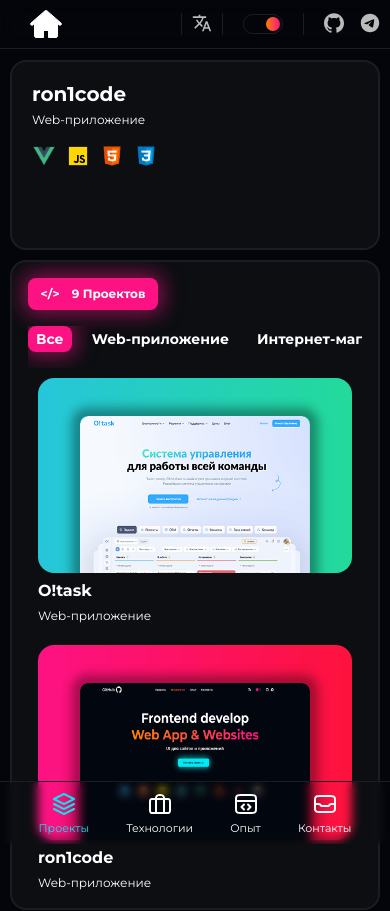
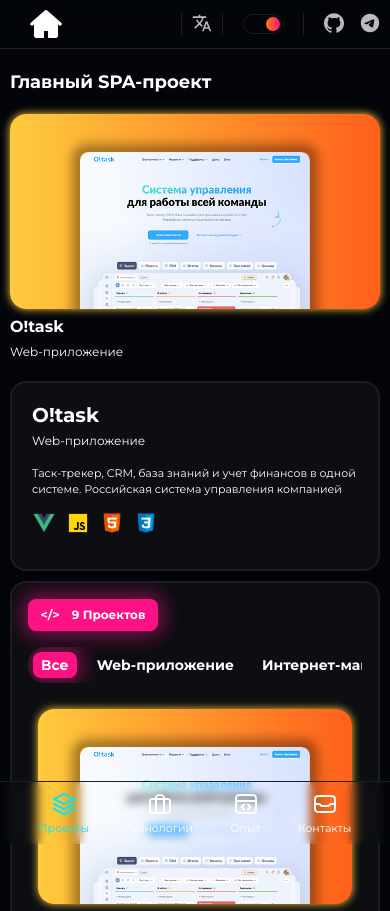
Before and after one commit to ron1ndev/ron1Code, a Vue app: page /projects in a window 390 px wide. Shown: the top 911 px of the page. Built offline with nearby package versions, Linux system fonts and the light colour scheme.

Commit message:
added and configured best-case

```diff
--- a/src/views/projects/project-item/projectsCard.vue
+++ b/src/views/projects/project-item/projectsCard.vue
@@ -24,7 +24,7 @@
 <template>
 
   <div class="projects-card" @mouseover="mouseOver(project)">
-    <div class="projects-card__wrap" :style="{'--bgGrafiend': project.background }">
+    <div class="projects-card__wrap" :class="{'gold': project.name === 'O!task'}" :style="{'--bgGrafiend': project.background, '--shadowColor':project.shadowColor }">
       <div class="projects-card__page">
         <img :src="project.img" :alt="project.name">
       </div>
--- a/src/views/projects/project-item/style.scss
+++ b/src/views/projects/project-item/style.scss
@@ -18,6 +18,14 @@
     position: relative;
     cursor: pointer;
     transition: all .3s;
+    box-shadow:0px 0px 8px var(--shadowColor);
+    // box-shadow:0px 0px 10px #07bb7f;
+
+    &.gold{
+      // border:2px solid #ff2eb9;
+      // border-radius:20px;
+
+    }
 
     &:hover{
       // transform: scale(1.05);
@@ -34,6 +42,8 @@
         display: block;
         opacity: 1;
       }
+
+      box-shadow:none;
     }
 
     @media (max-width:603px) {
@@ -103,6 +113,7 @@
       display: none;
       opacity: 0;
     }
+
 }
 
 @keyframes scaleUp {
--- a/src/views/projects/projects.vue
+++ b/src/views/projects/projects.vue
@@ -33,7 +33,8 @@
     type:'Web-приложение',
     slug:'app',
     img:projectImg1,
-    background:'linear-gradient(90deg, #26C6DA 0%, #23DA9A 100%)',
+    background:'linear-gradient(90deg, #FFCB3D 0%, #FF601C 100%)',
+    shadowColor:'#FFCB3D',
     description:'Таск-трекер, CRM, база знаний и учет финансов в одной системе. Российская система управления компанией',
     technologies:['vue','js','html','css'],
     linkGit:null,
@@ -46,6 +47,7 @@
     img:projectImg2,
     description:'Приложение портфолио, с показом свои работ, опыта и навыков',
     background:'linear-gradient(90deg, #FD1284 0%, #FD123D 100%)',
+    shadowColor:'#FD123D',
     technologies:['vue','js','html','css'],
     linkGit:'https://github.com/ron1ndev/ron1Code',
     linkWeb:'https://ron1ndev.github.io/ron1Code/#projects',
@@ -56,6 +58,7 @@
     slug:'store',
     img:projectImg3,
     background:'linear-gradient(90deg, #F27964 0%, #E47B5A 100%)',
+    shadowColor:'#F27964',
     technologies:['js','html','css'],
     description:'Интернет магазин для интерьера для дома и не только',
     linkGit:'https://github.com/ron1ndev/Halvace',
@@ -67,6 +70,7 @@
     slug:'buisnes',
     img:projectImg8,
     background:'linear-gradient(90deg, #6400E9 0%, #41A0D9 100%)',
+    shadowColor:'#6400E9',
     technologies:['js','html','css'],
     description:'Организация комплексных поставок товаров и материалов, различного назначения',
     linkGit:null,
@@ -78,6 +82,7 @@
     slug:'store',
     img:projectImg4,
     background:'linear-gradient(90deg, #005706 0%, #87E218 100%)',
+    shadowColor:'#07bb7f',
     technologies:['js','html','css'],
     description:'Интернет магазин ювелирных украшений, цифровых и спортивных товаров',
     linkGit:null,
@@ -88,7 +93,8 @@
     type:'Интернет-магазин',
     slug:'store',
     img:projectImg9,
-    background:'linear-gradient(90deg, #FFCB3D 0%, #FF601C 100%)',
+    background:'linear-gradient(90deg, #26C6DA 0%, #23DA9A 100%)',
+    shadowColor:'#2ef8ff',
     technologies:['js','html','css'],
     description:'Одежда для подростков и детей премиум качества',
     linkGit:null,
@@ -100,6 +106,7 @@
     slug:'landing',
     img:projectImg6,
     background:'linear-gradient(90deg, #151C2B 0%, #274384 100%)',
+    shadowColor:'#151C2B',
     technologies:['js','html','css'],
     description:'Обслуживаем и ремонтируем жилую и коммерческую недвижимость по предоставленным нами работам.',
     linkGit:'https://github.com/ron1ndev/RentPage',
@@ -111,6 +118,7 @@
     slug:'landing',
     img:projectImg7,
     background:'linear-gradient(90deg, #464A63 0%, #1E1E1E 100%)',
+    shadowColor:'#1E1E1E',
     technologies:['js','html','css'],
     description:'Обзор Porsch Panamera',
     linkGit:'https://github.com/ron1ndev/AutoPorschePage',
@@ -122,6 +130,7 @@
     slug:'landing',
     img:projectImg5,
     background:'linear-gradient(90deg, #040C1C 0%, #133882 100%)',
+     shadowColor:'#040C1C',
     technologies:['js','html','css'],
     description:null,
     linkGit:'https://github.com/ron1ndev/toRidePage',
@@ -174,8 +183,20 @@
   <main>
       <section class="projects" id="projects">
         <div class="projects__content _container">
-          <SidebarView
-          :project="selectProject"/>
+          <div class="projects__content-left">
+            <SidebarView
+            :project="selectProject"/>
+
+
+            <div class="projects__bestcase">
+                <div class="projects__bestcase-title">Главный SPA-проект</div>
+                <ProjectsCard
+                  :project="projects[0]"
+                  @handleOver="handleOver"/>
+            </div>
+
+          </div>
+
 
           <div class="projects__main">
             <div class="projects__icon-code">{{ codeIcon }} <span>{{ filteredProjects.length  }} {{ pluralize(filteredProjects.length, ['Проект', 'Проекта', 'Проектов']) }}</span></div>
--- a/src/views/projects/sidebar-view/sidebarView.vue
+++ b/src/views/projects/sidebar-view/sidebarView.vue
@@ -17,10 +17,10 @@
 })
 
 const defaultCardView = reactive({
-    name:'ron1code',
+    name:'O!task',
     type:'Web-приложение',
     slug:'app',
-    description:'Приложение портфолио, с показом свои работ, опыта и навыков',
+    description:'Таск-трекер, CRM, база знаний и учет финансов в одной системе. Российская система управления компанией',
     technologies:['vue','js','html','css'],
   })
 
@@ -52,7 +52,7 @@
       <div class="sidebar-view_wrap">
         <div class="sidebar-view__name-project" :key="project.name">{{ project.name || defaultCardView.name }}</div>
         <div class="sidebar-view__type-project" :key="project.name">{{ project.type || defaultCardView.type }}</div>
-        <div class="sidebar-view__descr-project" :key="project.name" v-if="project.description">{{ project.description || defaultCardView.description }}</div>
+        <div class="sidebar-view__descr-project" :key="project.name" v-if="project.description || defaultCardView.description">{{ project.description || defaultCardView.description }}</div>
         <ul class="sidebar-view__technology-list" :key="project.name">
             <li class="sidebar-view__technology-item" v-for="item in visibleTechnologies.length ? visibleTechnologies : defaultVisibleTechnologies" :key="item.slug"><img :src="item.icon" alt=""></li>
         </ul>
--- a/src/views/projects/sidebar-view/style.scss
+++ b/src/views/projects/sidebar-view/style.scss
@@ -5,6 +5,7 @@
   border-radius: 16px;
   border: 2px solid #1A1D24;
   padding: 20px;
+  // margin-bottom: 40px;
   animation: upBlock ease-out 0.8s forwards;
   &__name-project{
     font-size: 20px;
--- a/src/views/projects/style.scss
+++ b/src/views/projects/style.scss
@@ -22,26 +22,6 @@
   }
 }
 
-// .glow-projects2{
-//   width: 600px;
-//   height: 100vh;
-//   background: #0acea3;
-//   position: absolute;
-//   top: 150%;
-//   left: 120%;
-//   opacity: 0.7;
-//   transform: translate(-50%,-100%);
-//   z-index: -1;
-//   filter: blur(300px);
-//   animation: 2s linear infinite alternate-reverse breath;
-//   @media (max-width:1300px) {
-//     top: 10%;
-//   }
-//   @media (max-width:992px) {
-//     display: none;
-//   }
-// }
-
 @keyframes breath {
   0%{
     opacity: 0.3;
@@ -56,6 +36,8 @@
 
 
 .projects{
+  --iconBgColor:#FD1284;
+  --iconBgColor2:#FD123D;
   &__content{
     padding-top: 120px;
     display: flex;
@@ -82,7 +64,7 @@
       display: inline-flex;
       align-items:center;
       justify-content:center;
-      box-shadow:0px 0px 20px 5px rgb(253, 18, 132, 0.50);
+      box-shadow:0px 0px 20px 5px rgba($color: #FD1284, $alpha: 0.5);
       color: #fff;
       margin-bottom: 16px;
       span{
@@ -108,13 +90,41 @@
     }
   }
 
+  &__content-left{
+    display: flex;
+    flex-direction: column;
+    justify-content: space-between;
+    @media (max-width:992px) {
+      flex-direction: column-reverse;
+      gap: 20px;
+    }
+  }
+  &__bestcase{
+    @media (max-width:992px) {
+      margin-top: 10px;
+    }
+  }
+
+  &__bestcase-title{
+    font-size: 18px;
+    line-height: 24px;
+    font-weight: 700;
+    margin-bottom: 6px;
+    margin-bottom: 20px;
+    animation: scaleUp 0.5s ease forwards;
+  }
+
   &__tabs-controls{
     display: flex;
+    align-items:center;
     gap: 12px;
+    padding: 5px;
+    border-radius:16px;
+    margin-bottom: 16px;
+
   @media (max-width:600px) {
       overflow-x: auto;
       overflow-y: visible;
-
     }
   }
 
@@ -126,14 +136,12 @@
     // border:1px solid #fff;
     padding: 4px 8px;
     border-radius:8px;
-    margin-bottom: 16px;
     white-space: nowrap;
-
     &.active{
 font-weight: 700;
       border-color: #FD1284;
       background: #FD1284;
-       box-shadow:0px 0px 20px 5px rgb(253, 18, 132, 0.50);
+       box-shadow:0px 0px 20px 5px rgba($color: #FD1284, $alpha: 0.5);
 
     }
   }
@@ -185,3 +193,13 @@
     opacity: 1;
   }
 }
+@keyframes scaleUp {
+  0% {
+    transform: scale(0.5);
+    opacity: 0;
+  }
+  100% {
+    transform: scale(1);
+    opacity: 1;
+  }
+}
--- a/src/views/skills/skills.vue
+++ b/src/views/skills/skills.vue
@@ -28,7 +28,7 @@
       <section class="skills" id="skills">
         <div class="skills__main-content">
           <div class="skills__left">
-            <div class="skills__title-section">Последний проект</div>
+            <div class="skills__title-section">Главный SPA-проект</div>
 
             <div class="skills__card-last-project last-poject">
               <div class="last-poject__header">
@@ -37,23 +37,23 @@
               </div>
               <div class="last-poject__content">
                 <div class="last-poject__content-left">
-                  <div class="last-poject__type">Web-App</div>
+                  <div class="last-poject__type">Web-приложение</div>
                   <ul class="last-poject__technology-list">
                     <li class="last-poject__technology-item"><img src="/src/assets/img/skills/8.png" alt=""></li>
                     <li class="last-poject__technology-item"><img src="/src/assets/img/skills/3.png" alt=""></li>
                     <li class="last-poject__technology-item"><img src="/src/assets/img/skills/2.png" alt=""></li>
                     <li class="last-poject__technology-item"><img src="/src/assets/img/skills/1.png" alt=""></li>
                   </ul>
-                  <div class="last-poject__btn">
+                  <a href="https://otask.ru/" target="_blank" class="last-poject__btn">
                     <div class="last-poject__btn-icon">{{ codeIcon }}</div>
                     <div class="last-poject__btn-text">Посмотреть</div>
-                  </div>
+                  </a>
                 </div>
-                <div class="last-poject__content-right">
+                <a href="https://otask.ru/" target="_blank" class="last-poject__content-right">
                   <div class="last-poject__preview">
                     <img src="/src/assets/img/projects/0.1.png" alt="last-project">
                   </div>
-                </div>
+                </a>
               </div>
             </div>
 
```
Also changed, not shown: src/views/skills/style.scss (+5 -3 lines).
